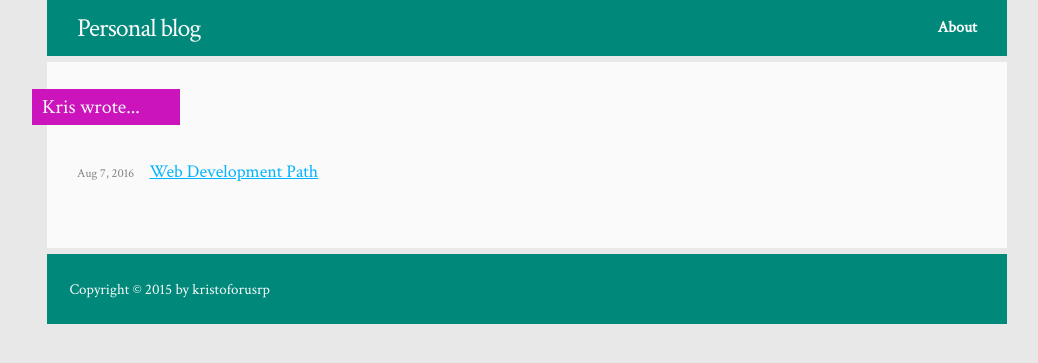
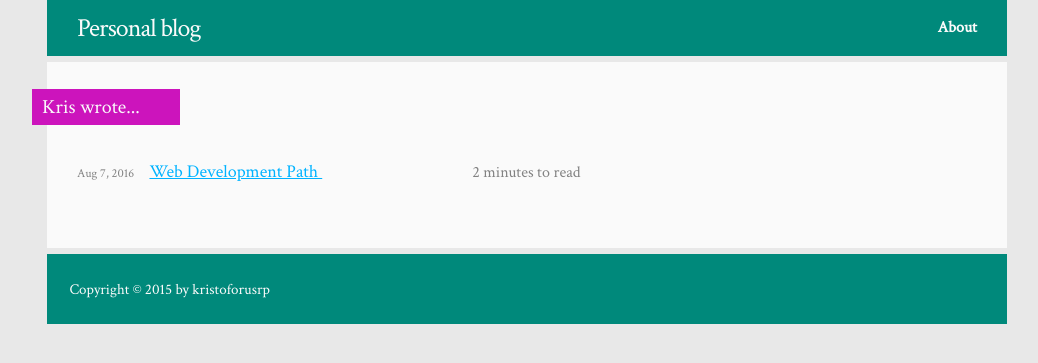
Before and after one commit to kru/kru.github.io, a Jekyll site: the page built from index.html, in a window 1280 px wide. Shown: the top 363 px of the page, without its empty margins (113-1151 px from the left). Built offline with Jekyll 4.4.1, drawn with Linux system fonts in a browser that asks for light colours.

Commit message:
Edit layout of index.html

```diff
--- a/_layouts/post.html
+++ b/_layouts/post.html
@@ -4,9 +4,10 @@ layout: default
 <article class="post" itemscope itemtype="http://schema.org/BlogPosting">
 
   <header class="post-header">
-  <h1 class="page-heading">Kris wrote...</h1>
+  	<h1 class="page-heading">Kris wrote...</h1>
     <h1 class="post-title" itemprop="name headline">{{ page.title }}</h1>
-    <p class="post-meta"><time datetime="{{ page.date | date_to_xmlschema }}" itemprop="datePublished">{{ page.date | date: "%b %-d, %Y" }}</time>{% if page.author %} • <span itemprop="author" itemscope itemtype="http://schema.org/Person"><span itemprop="name">{{ page.author }}</span></span>{% endif %}</p>
+  	<p class="post-meta2"><time datetime="{{ page.date | date_to_xmlschema }}" itemprop="datePublished">{{ page.date | date: "%b %-d, %Y" | append: " - "}}</time>{% if page.author %} • <span itemprop="author" itemscope itemtype="http://schema.org/Person"><span itemprop="name">{{ page.author }}</span></span>{% endif %}<span>{{ words | plus: 250 | divided_by: 100 | append: " minutes to read" }}</span> </p>
+
   </header>
 
   <div class="post-content" itemprop="articleBody">
--- a/_sass/_layout.scss
+++ b/_sass/_layout.scss
@@ -226,8 +226,21 @@ footer .wrapper {
     color: #828282;
 }
 
+.post-meta2 {
+    font-size: $small-font-size;
+    color: $grey-color;
+    padding-right: 10px;
+    font-size: 12.4px;
+    color: #828282;
+}
+
 h2 .post-link {
     text-decoration: underline;
+
+    &:hover {
+        text-decoration: none;
+        color: $pink-color;
+    }
 }
 
 .post-link {
@@ -235,6 +248,13 @@ h2 .post-link {
     font-size: 18px;
 }
 
+.time-count {
+    font-size: 16px;
+    display: inline;
+    margin-left: 120px;
+    padding-left: 30px;
+    color: #828282;
+}
 
 
 /**
--- a/index.html
+++ b/index.html
@@ -12,7 +12,8 @@ layout: default
 
         <h2>
           <span class="post-meta">{{ post.date | date: "%b %-d, %Y" }}</span>
-          <a class="post-link" href="{{ post.url | prepend: site.baseurl }}">{{ post.title }}</a>
+          <a class="post-link" href="{{ post.url | prepend: site.baseurl }}">{{ post.title }} </a>
+          <p class="time-count">{{ words | plus: 250 | divided_by: 100 | append: " minutes to read" }}</p>
         </h2>
       </li>
     {% endfor %}
```
